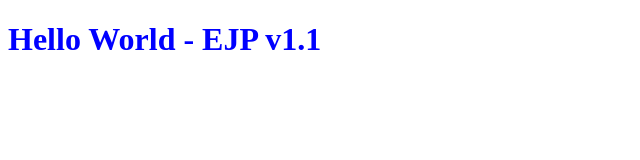
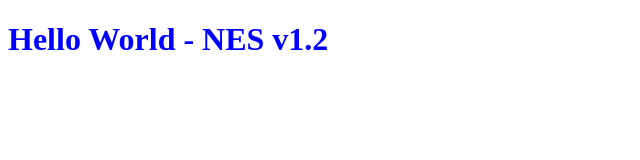
Before and after one commit to NickSpirakis/hello-world-ns, a plain HTML site: page index.html in a window 1280 px wide. Shown: the full height of the page, 0-640 px from the left. Drawn offline with Linux system fonts and the light colour scheme.

Commit message:
updated index.html

```diff
--- a/index.html
+++ b/index.html
@@ -1,7 +1,7 @@
 <!doctype html>
 <html lang="en">
 <!--
-    Author:  Eric Pogue [[ Your header information here. ]]
+    Author:  Nick Spirakis [[ Your header information here. ]]
 -->
     <head>
         <meta charset="UTF-8">
@@ -11,6 +11,6 @@
 
     </head>
     <body onload="initApplication()">
-        <h1>Hello World - EJP v1.1</h1>
+        <h1>Hello World - NES v1.2</h1>
     </body>
 </html>
```
